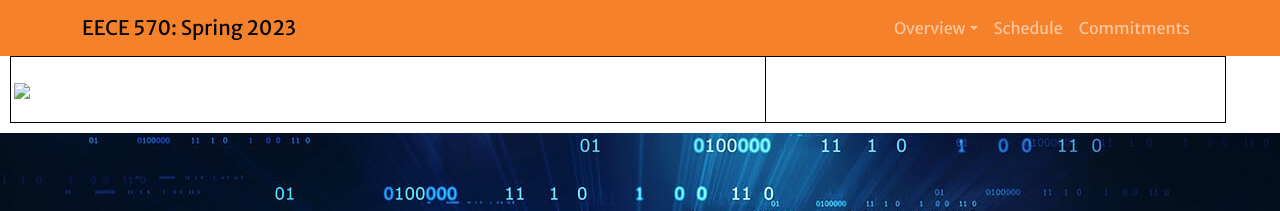
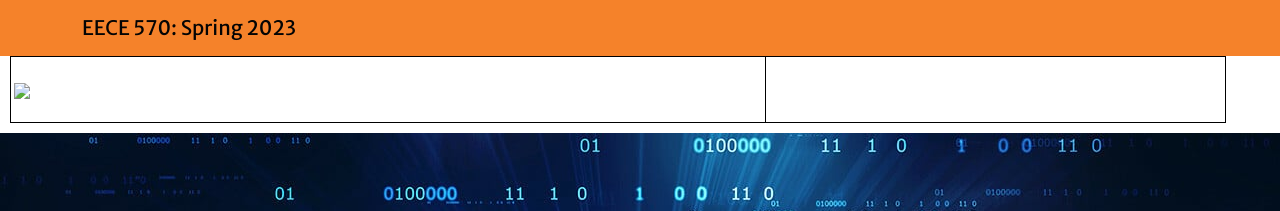
Before and after one commit to xxlya/EECE-570, a Jekyll site: the page built from index.md, in a window 1280 px wide. Shown: the top 211 px of the page. Built offline with Jekyll 4.4.1, drawn with Linux system fonts in a browser that asks for light colours; a script that is not in the unit is left out; our own code applies the rules of GitHub Pages for plain Markdown files; part of the change alters nothing that is shown.

Commit message:
Update _config.yml

```diff
--- a/_config.yml
+++ b/_config.yml
@@ -22,37 +22,37 @@ number: EECE 570
 title: Fundamentals of Visual Computing
 semester: Spring 2023
 
-navigation:
-  - title: Overview
-    subfolderitems:
-      - page: Description
-        url: '#description'
-      - page: Course Description
-        url: '#description'
-      - page: Contacts
-        url: '#contact'
-      - page: Time and Location
-        url: '#time-and-location'
-      - page: Reading and Presentation
-        url: '#reading-and-presentation'
-      - page: Grading
-        url: '#grading'
-  - page: Schedule
-    url: '#schedule'
-  # - title: Commitments
-  #   subfolderitems:
-  #     - page: Homework and Quizzes
-  #       url: '#hwqz'
-  #     - page: Labs
-  #       url: '#labs'
-  #     - page: Projects
-  #       url: '#projects'
-  #     - page: Exams
-  #       url: '#exams'
-  #     - page: Scale
-  #       url: '#scale'
-  - page: Commitments
-    url: '#commitments'
+# navigation:
+#   - title: Overview
+#     subfolderitems:
+#       - page: Description
+#         url: '#description'
+#       - page: Course Description
+#         url: '#description'
+#       - page: Contacts
+#         url: '#contact'
+#       - page: Time and Location
+#         url: '#time-and-location'
+#       - page: Reading and Presentation
+#         url: '#reading-and-presentation'
+#       - page: Grading
+#         url: '#grading'
+#   - page: Schedule
+#     url: '#schedule'
+#   # - title: Commitments
+#   #   subfolderitems:
+#   #     - page: Homework and Quizzes
+#   #       url: '#hwqz'
+#   #     - page: Labs
+#   #       url: '#labs'
+#   #     - page: Projects
+#   #       url: '#projects'
+#   #     - page: Exams
+#   #       url: '#exams'
+#   #     - page: Scale
+#   #       url: '#scale'
+#   - page: Commitments
+#     url: '#commitments'
 
 # instructors:
 #   - id: yorgey
```
